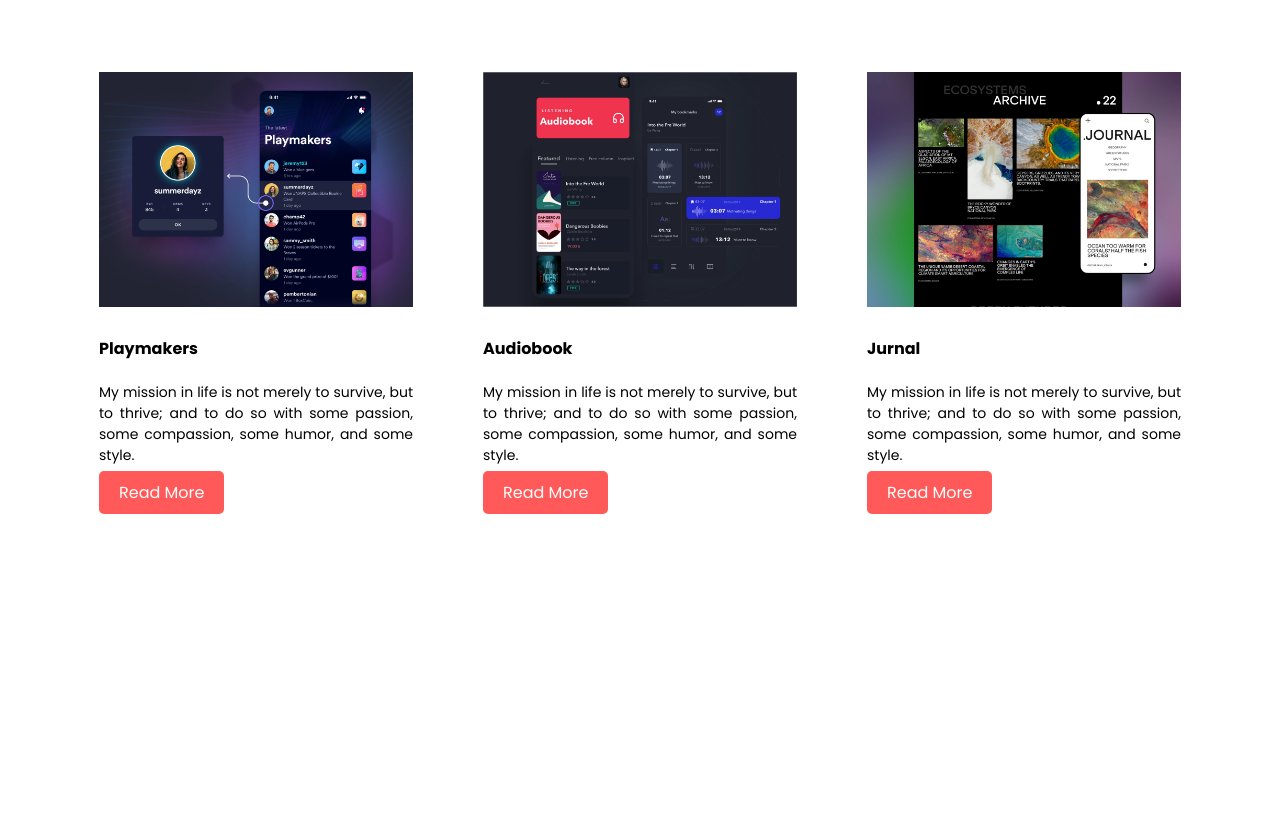
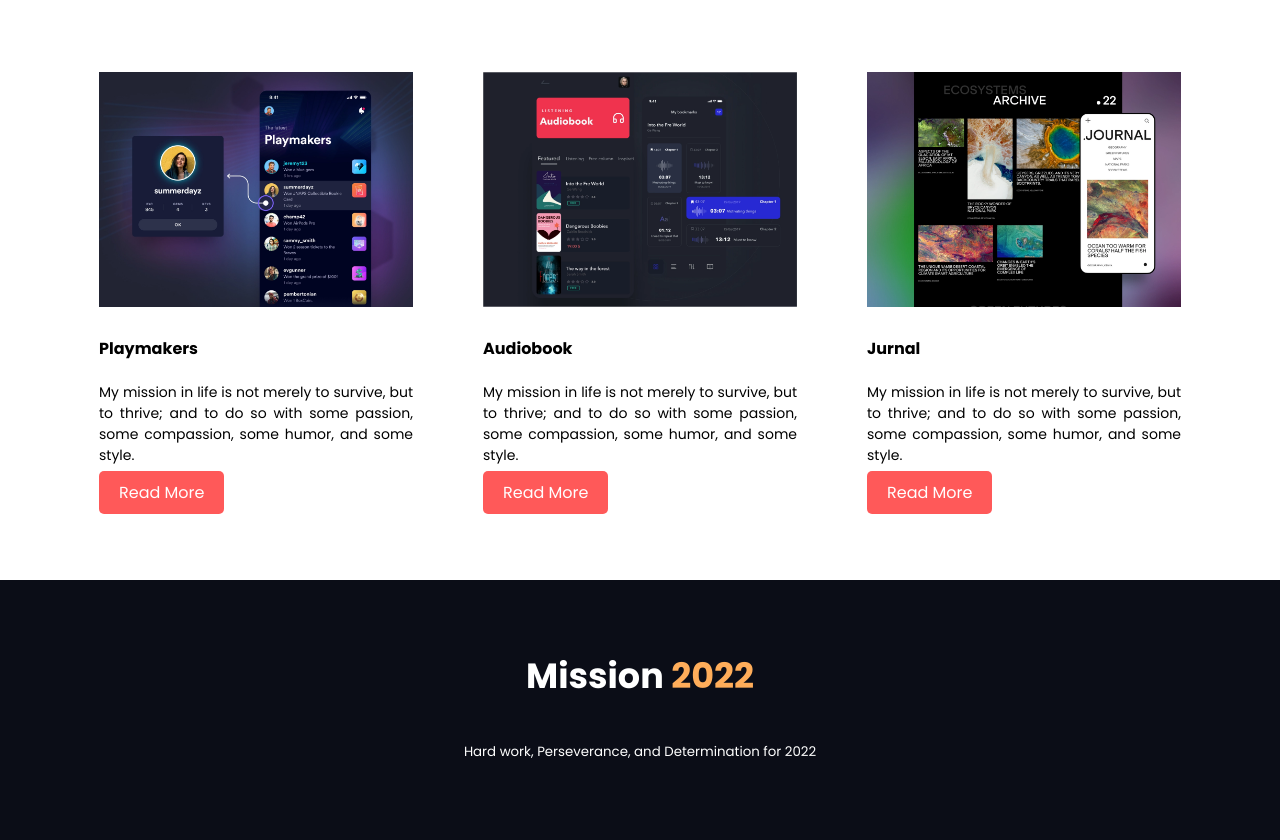
Before and after one commit to IamFerdous/mission-2022, a plain HTML site: page index.html in a window 1280 px wide. Shown: the part 2693-3533 px from the top of the page. Before the commit the page ends 3273 px from the top, so only its background shows below. Drawn offline with Linux system fonts and the light colour scheme.

Commit message:
finished

```diff
--- a/index.html
+++ b/index.html
@@ -103,5 +103,10 @@
             </div>
         </div>
     </section>
+    <!-- Footer Section -->
+    <footer>
+        <h2>Mission <span class="orange-color">2022</span></h2>
+        <small>Hard work, Perseverance, and Determination for 2022</small>
+    </footer>
 </body>
 </html>
--- a/style.css
+++ b/style.css
@@ -107,3 +107,16 @@ h2 {
 .app-section img {
   width: 100%;
 }
+footer {
+  height: 180px;
+  background: #0b0d17;
+  padding: 40px;
+}
+footer h2 {
+  color: #ffffff;
+}
+footer small {
+  display: block;
+  text-align: center;
+  color: #fff;
+}
```
